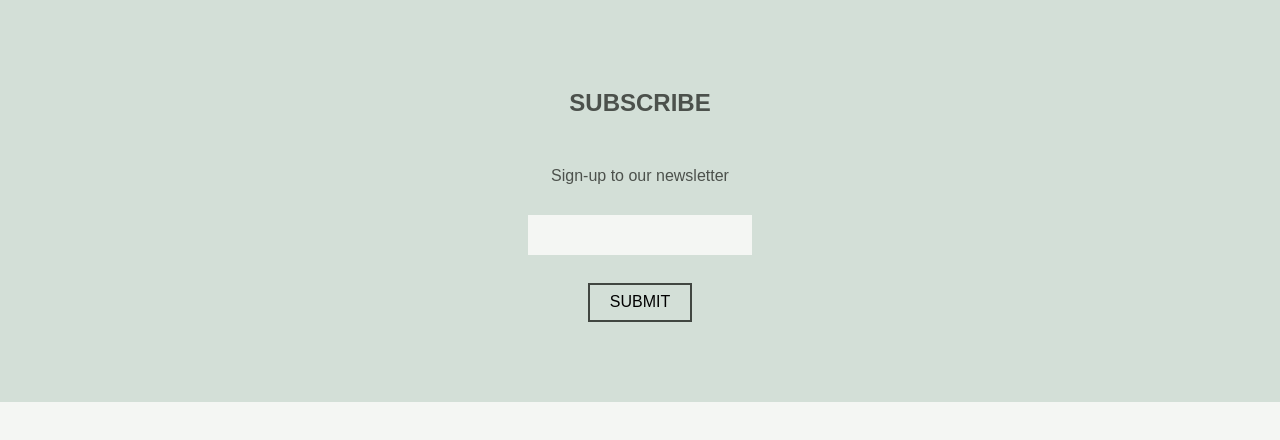
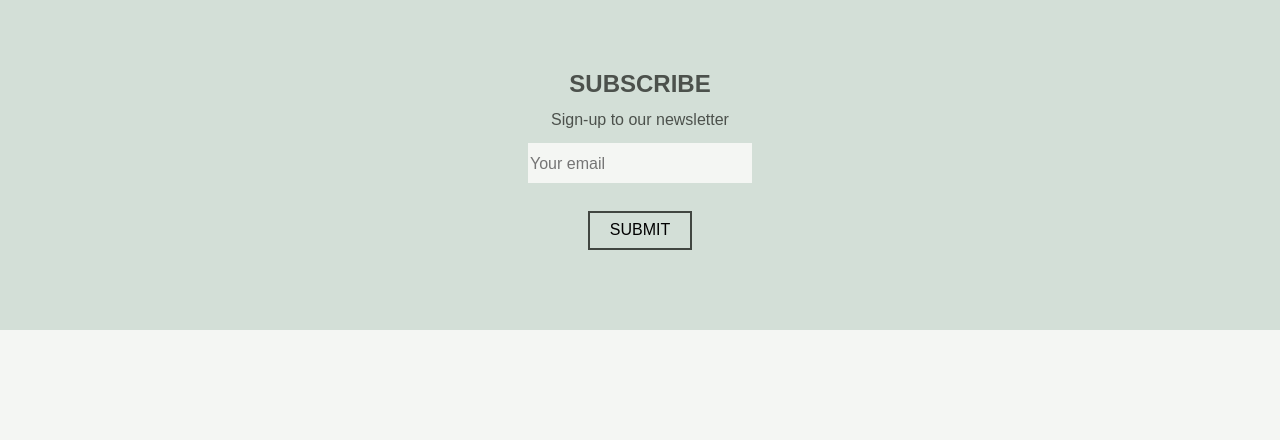
Before and after one commit to ManZun93/pag-responsive, a plain HTML site: page index.html in a window 1280 px wide. Shown: the part 2297-2737 px from the top of the page. Drawn offline with nearby package versions, Linux system fonts and the light colour scheme; a web font is replaced by a local one.

Commit message:
se ajustan margenes finalsection

```diff
--- a/index.html
+++ b/index.html
@@ -116,18 +116,15 @@
       <p>  Sign-up to our newsletter </p>
 
       <form class="email">
-        <input type="text" name="email">
+        <input type="text" name="email" placeholder="Your email">
         <label class="btn-email"> </label>
+
 
 
 
       </form>
 
       <button class="submit-btn">SUBMIT</button>
-
-
-
-
 
 
 </section>
--- a/styles.css
+++ b/styles.css
@@ -331,6 +331,9 @@ main {
 
   }}
 
+.final-section h2, .final-section p {
+  margin: 0;
+}
 
 
 
```
